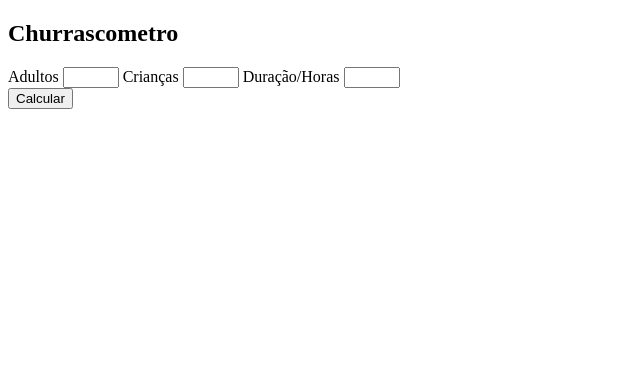
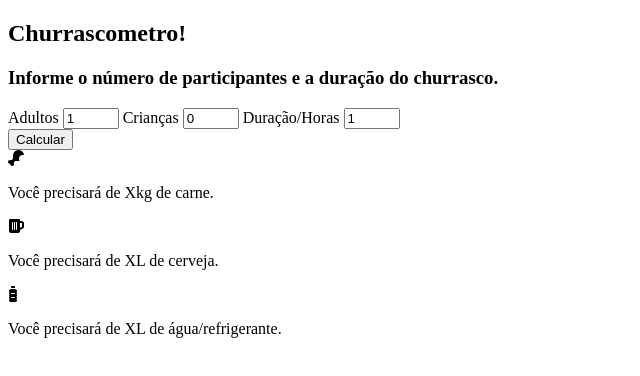
Before and after one commit to AndreiScafi/churrascometro, a plain HTML site: page index.html in a window 1280 px wide. Shown: the whole page, without its empty margins (0-640 px from the left). Drawn offline with Linux system fonts and the light colour scheme.

Commit message:
Adding a temporary output and importing fontAwesome icons.

```diff
--- a/index.html
+++ b/index.html
@@ -5,6 +5,10 @@
     <meta charset="UTF-8">
     <meta name="viewport" content="width=device-width, initial-scale=1.0">
     <link rel="stylesheet" href="styles.css">
+    <link rel="stylesheet" href="https://cdnjs.cloudflare.com/ajax/libs/font-awesome/6.4.0/css/all.min.css"
+        integrity="sha512-iecdLmaskl7CVkqkXNQ/ZH/XLlvWZOJyj7Yy7tcenmpD1ypASozpmT/E0iPtmFIB46ZmdtAc9eNBvH0H/ZpiBw=="
+        crossorigin="anonymous" referrerpolicy="no-referrer" />
+
     <title>Churrascometro</title>
 </head>
 
@@ -12,17 +16,32 @@
     <!-- 1 Seção -->
     <div class="container">
         <section class="section-1">
+            <h1 class="heading">Churrascometro!</h1>
             <div class="card">
-                <h1 class="card-heading">Churrascometro</h1>
+                <h3 class="card-heading">Informe o número de participantes e a duração do churrasco.</h3>
                 <form action="" class="card-form">
                     <label for="adults">Adultos</label>
-                    <input type="number" class="adults" name="adults" min="1" max="99">
+                    <input type="number" class="adults" name="adults" min="1" max="99" value="1">
                     <label for="children">Crianças</label>
-                    <input type="number" class="children" name="children" min="0" max="99">
+                    <input type="number" class="children" name="children" min="0" max="99" value="0">
                     <label for="hours">Duração/Horas</label>
-                    <input type="number" class="hours" name="hours" min="1" max="12">
+                    <input type="number" class="hours" name="hours" min="1" max="12" value="1">
                 </form>
                 <input type="submit" value="Calcular" class="calc-btn">
+                <div class="output">
+                    <div class="output-item">
+                        <i class="fa-solid fa-drumstick-bite"></i>
+                        <p class="section-1-paragraph">Você precisará de Xkg de carne.</p>
+                    </div>
+                    <div class="output-item">
+                        <i class="fa-solid fa-beer-mug-empty"></i>
+                        <p class="section-1-paragraph">Você precisará de XL de cerveja.</p>
+                    </div>
+                    <div class="output-item">
+                        <i class="fa-solid fa-bottle-water"></i>
+                        <p class="section-1-paragraph">Você precisará de XL de água/refrigerante.</p>
+                    </div>
+                </div>
             </div>
         </section>
     </div>
```
